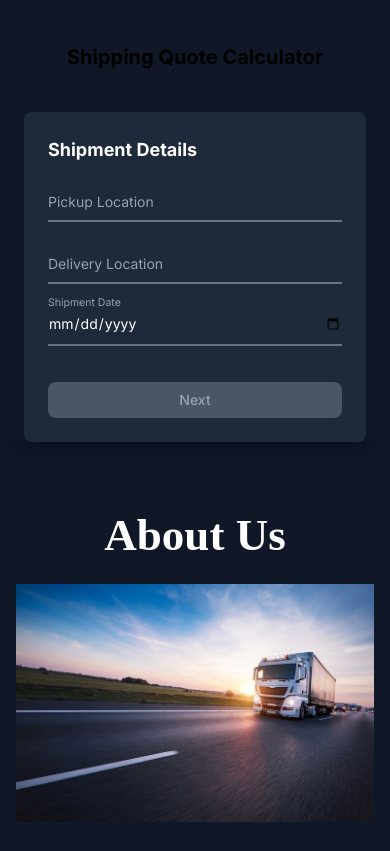
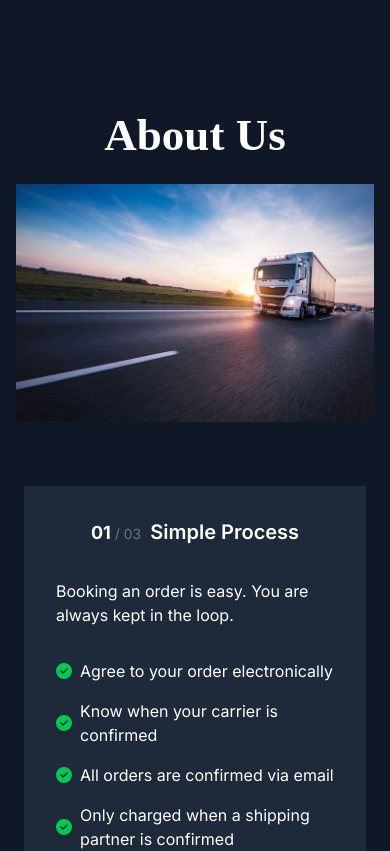
Before and after one commit to freedoom16/mica-transport-refactor, a Next.js app: page / in a window 390 px wide. Shown: the part 880-1731 px from the top of the page. Built offline with nearby package versions, Linux system fonts and the light colour scheme.

Commit message:
update about us

```diff
--- a/src/component/aboutUs.tsx
+++ b/src/component/aboutUs.tsx
@@ -1,5 +1,12 @@
 import React, { useState } from "react";
 import QouetForm from "./quoetForm";
+import { FontAwesomeIcon } from "@fortawesome/react-fontawesome";
+import {
+  faCar,
+  faPhone,
+  faShieldAlt,
+  faCheckCircle,
+} from "@fortawesome/free-solid-svg-icons";
 
 const SectionOne = () => {
   const [currentStep, setCurrentStep] = useState(1);
@@ -12,13 +19,15 @@ const SectionOne = () => {
     if (currentStep > 1) setCurrentStep(currentStep - 1);
   };
 
-  const handleStepClick = (step: any) => {
-    setCurrentStep(step);
-  };
-
   const stepContents = [
     {
       title: "Booking an order is easy. You are always kept in the loop.",
+      // icon: (
+      //   <FontAwesomeIcon
+      //     icon={faCheckCircle}
+      //     className="text-green-500 w-6 h-6 mr-3"
+      //   />
+      // ),
       points: [
         "Agree to your order electronically",
         "Know when your carrier is confirmed",
@@ -30,6 +39,12 @@ const SectionOne = () => {
     },
     {
       title: "You choose how you would like to communicate with us:",
+      // icon: (
+      //   <FontAwesomeIcon
+      //     icon={faPhone}
+      //     className="text-blue-500 w-6 h-6 mr-3"
+      //   />
+      // ),
       points: [
         "Available 24hrs a day, 7 days a week",
         "Phone",
@@ -40,6 +55,12 @@ const SectionOne = () => {
     {
       title:
         "We take the guesswork and verification out of your hands. This is supposed to be hassle and stress-free.",
+      // icon: (
+      //   <FontAwesomeIcon
+      //     icon={faShieldAlt}
+      //     className="text-yellow-500 w-6 h-6 mr-3"
+      //   />
+      // ),
       points: ["Licensed", "Bonded", "Insured"],
     },
   ];
@@ -48,18 +69,10 @@ const SectionOne = () => {
     <section id="about-us">
       <div className="w-full bg-gray-900 py-24">
         <div className="container mx-auto relative mt-16">
-          <section id="/#quote">
-            <div className="bg-gray-900 px-6 rounded-xl shadow-lg max-w-md w-full  md:mt-0 block md:hidden">
-              <p className="text-[20px]   font-bold  font-montserrat text-center">
-                Shipping Quote Calculator
-              </p>
-              <QouetForm />
-            </div>
-          </section>
           <div className="flex flex-col lg:flex-row items-center relative">
             {/* Image Section */}
             <div className="flex flex-col w-full lg:w-1/2 px-4">
-              <div className="text-center mt-8 ">
+              <div className="text-center mt-8">
                 <p
                   className="text-white font-semibold text-[45px] p-8"
                   style={{ lineHeight: "58px", fontFamily: "Spectral" }}
@@ -67,7 +80,7 @@ const SectionOne = () => {
                   About Us
                 </p>
               </div>
-              <div className="w-full mb-[-8px] ">
+              <div className="w-full mb-[-8px]">
                 <img
                   src="img/truck4.jpeg"
                   alt="Shiplux"
@@ -77,7 +90,7 @@ const SectionOne = () => {
             </div>
 
             {/* Steps Section */}
-            <div className="w-full lg:w-1/2 p-6 rounded-lg shadow-lg md:relative mt-12  lg:mt-[-200px] xl:mt-[-200px]  lg:ml-[-100px]">
+            <div className="w-full lg:w-1/2 p-6 rounded-lg shadow-lg md:relative mt-12 lg:mt-[-200px] xl:mt-[-200px] lg:ml-[-100px]">
               <div className="bg-gray-800 p-8">
                 <h2 className="text-center mb-8 text-white">
                   <span className="text-lg font-bold">{`0${currentStep}`}</span>
@@ -91,7 +104,7 @@ const SectionOne = () => {
                   className="step-content flex flex-wrap justify-between mb-8 transition-all duration-300"
                   key={currentStep}
                 >
-                  <div className="des-text mb-8 w-full text-white">
+                  <div className="des-text mb-8 w-full text-white flex items-center">
                     {stepContents[currentStep - 1].title}
                   </div>
 
@@ -99,18 +112,32 @@ const SectionOne = () => {
                     {stepContents[currentStep - 1].points
                       .slice(0, 3)
                       .map((point, index) => (
-                        <div key={index} className="p mb-4 text-white">
-                          <span className="hyphen"></span> {point}
+                        <div
+                          key={index}
+                          className="p mb-4 text-white flex items-center"
+                        >
+                          <FontAwesomeIcon
+                            icon={faCheckCircle}
+                            className="text-green-500 w-4 h-4 mr-2"
+                          />
+                          {point}
                         </div>
                       ))}
                   </div>
 
-                  <div className="w-full md:w-1/2 ">
+                  <div className="w-full md:w-1/2">
                     {stepContents[currentStep - 1].points
                       .slice(3)
                       .map((point, index) => (
-                        <div key={index} className="p mb-4 text-white">
-                          <span className="hyphen"></span> {point}
+                        <div
+                          key={index}
+                          className="p mb-4 text-white flex items-center"
+                        >
+                          <FontAwesomeIcon
+                            icon={faCheckCircle}
+                            className="text-green-500 w-4 h-4 mr-2"
+                          />
+                          {point}
                         </div>
                       ))}
                   </div>
@@ -122,7 +149,6 @@ const SectionOne = () => {
                     <div className="flex items-center">
                       {[1, 2, 3].map((step) => (
                         <React.Fragment key={step}>
-                          {step !== 3 && (
                           <div
                             className={`color-step ${
                               currentStep >= step
@@ -130,7 +156,6 @@ const SectionOne = () => {
                                 : "bg-gray-500"
                             } w-2 h-2 rounded-full mx-2`}
                           ></div>
-                          )}
                         </React.Fragment>
                       ))}
                     </div>
```
Lines whose indentation alone changed are shown as unchanged.
